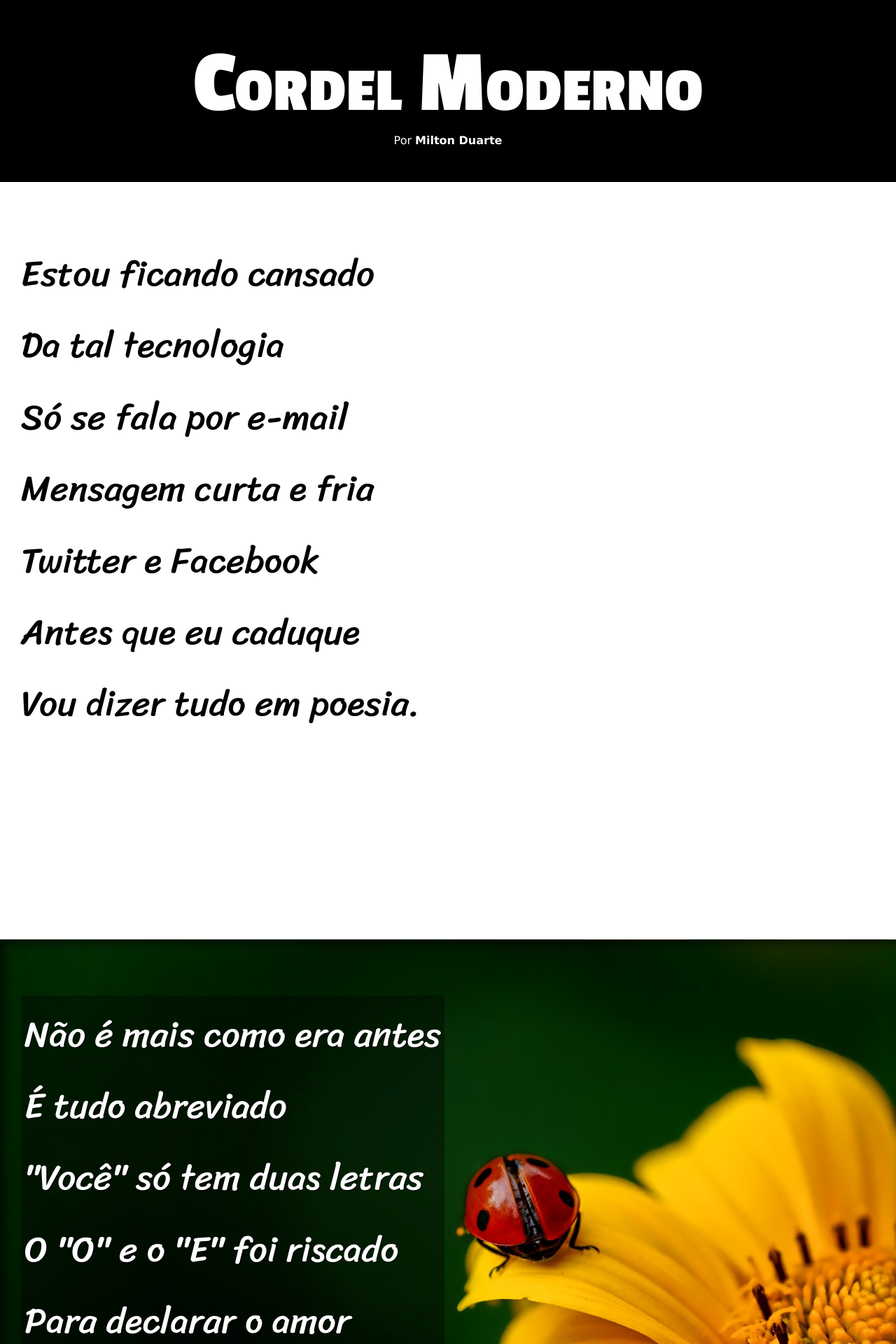
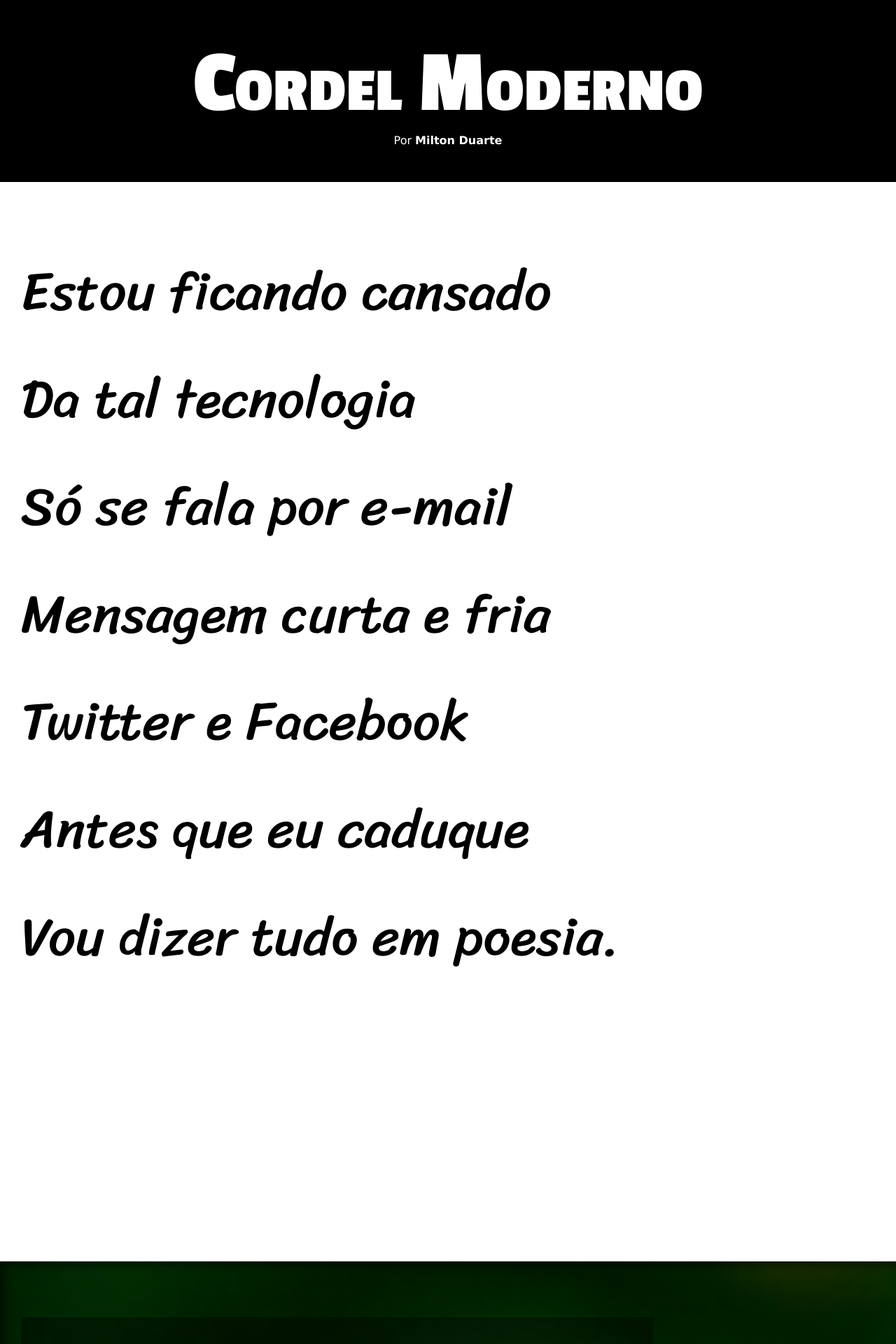
Before and after one commit to vitoriapires07/Projeto-cordel, a PHP site: page / in a window 1280 px wide. Shown: the top 1920 px of the page at 70% size. Run offline with PHP 8.4, Linux system fonts and the light colour scheme.

Commit message:
atualizei o tamanho da fonte

```diff
--- a/estilo/style.css
+++ b/estilo/style.css
@@ -54,7 +54,7 @@ section {
     padding-left: 30px;
     line-height: 2em;
     font-family: var(--fonte3);
-    font-size: 4vw;
+    font-size: 6vw;
 }
 
 section > p {
```
